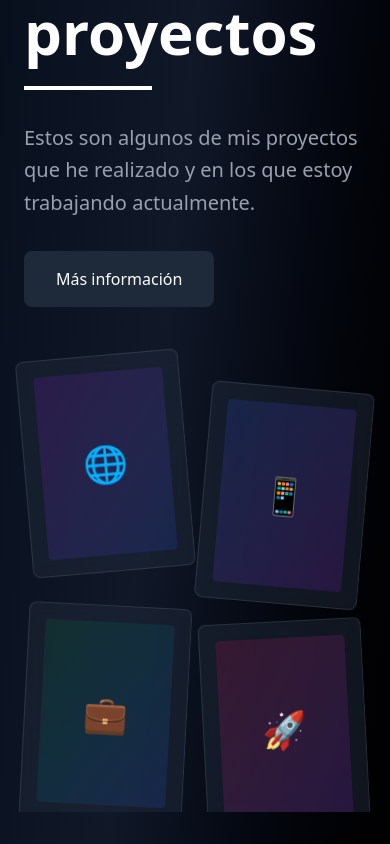
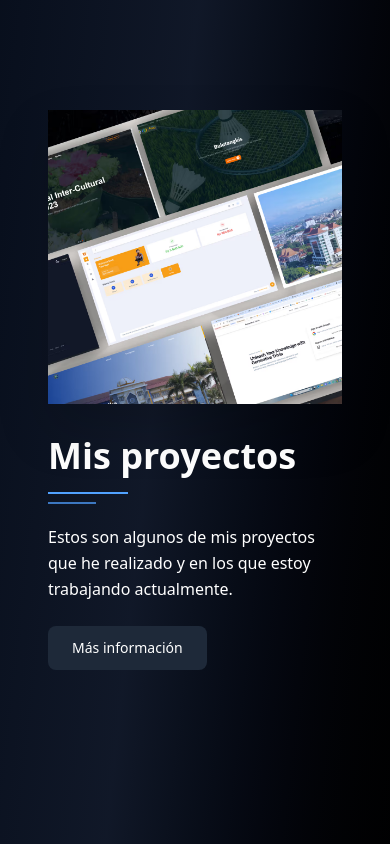
Before and after one commit to alonsonh96/portfolio, a React (Vite) app: page / in a window 390 px wide. Shown: the part 1720-2564 px from the top of the page. Built offline with nearby package versions, Linux system fonts and the light colour scheme.

Commit message:
feat(projects): improve responsive layout and visual composition

```diff
--- a/src/components/Projects.jsx
+++ b/src/components/Projects.jsx
@@ -3,20 +3,35 @@ import { motion } from 'motion/react'
 import Section from './Section'
 
 const Projects = () => {
+  return (
+    <Section id='proyectos'>
+      <div className='max-w-7xl mx-auto w-full relative z-10 px-6'>
+        <div className='flex flex-col md:grid md:grid-cols-2 gap-8 md:gap-16 items-center'>
+          {/* Imagen - Aparece primero en mobile, segunda en desktop */}
+          <motion.div
+            initial={{ opacity: 0, x: 50 }}
+            whileInView={{ opacity: 1, x: 0 }}
+            viewport={{ once: false, amount: 0.3 }}
+            transition={{ duration: 0.8, delay: 0.2, ease: [0.22, 1, 0.36, 1] }}
+            className='relative order-1 md:order-2 w-full'
+          >
+            <img
+              src='/src/assets/projects.webp'
+              alt='Projects showcase'
+              className='w-full h-auto object-contain drop-shadow-2xl'
+            />
+          </motion.div>
 
-  return (
-    <Section id="proyectos">
-
-      <div className="max-w-7xl mx-auto w-full grid md:grid-cols-2 gap-12 items-center relative z-10">
-        {/* Contenido izquierdo */}
+          {/* Texto - Aparece segundo en mobile, primero en desktop */}
           <motion.div
             initial={{ opacity: 0, x: -50 }}
             whileInView={{ opacity: 1, x: 0 }}
             viewport={{ once: false, amount: 0.3 }}
             transition={{ duration: 0.8, ease: [0.22, 1, 0.36, 1] }}
+            className='order-2 md:order-1'
           >
             <motion.h2
-            className="text-6xl md:text-7xl font-bold text-white mb-6"
+              className='text-4xl md:text-6xl lg:text-7xl font-bold text-white mb-4 md:mb-6'
               initial={{ opacity: 0, y: 30 }}
               whileInView={{ opacity: 1, y: 0 }}
               viewport={{ once: false, amount: 0.3 }}
@@ -25,21 +40,39 @@ const Projects = () => {
               Mis proyectos
             </motion.h2>
 
-          <div className="w-32 h-1 bg-white mb-8"></div>
+            <div className='space-y-2 mb-5'>
+              <motion.span
+                className='block h-0.5 w-20 md:w-30 bg-blue-400'
+                initial={{ scaleX: 0 }}
+                whileInView={{ scaleX: 1 }}
+                viewport={{ once: false }}
+                transition={{ duration: 0.6, delay: 0.2, ease: 'easeOut' }}
+                style={{ originX: 0 }}
+              />
+              <motion.span
+                className='block h-0.5 w-12 md:w-16 bg-blue-400/70'
+                initial={{ scaleX: 0 }}
+                whileInView={{ scaleX: 1 }}
+                viewport={{ once: false }}
+                transition={{ duration: 0.6, delay: 0.35, ease: 'easeOut' }}
+                style={{ originX: 0 }}
+              />
+            </div>
 
             <motion.p
-            className="text-xl text-gray-400 mb-8 leading-relaxed"
+              className='text-base md:text-lg text-white mb-6 md:mb-8 leading-relaxed max-w-md'
               initial={{ opacity: 0, y: 30 }}
               whileInView={{ opacity: 1, y: 0 }}
               viewport={{ once: false, amount: 0.3 }}
               transition={{ duration: 0.7, delay: 0.2 }}
             >
-            Estos son algunos de mis proyectos que he realizado y en los que estoy trabajando actualmente.
+              Estos son algunos de mis proyectos que he realizado y en los que
+              estoy trabajando actualmente.
             </motion.p>
 
             <motion.a
-            href="#all-projects"
-            className="inline-block px-8 py-4 bg-gray-800 text-white rounded-lg font-medium hover:bg-gray-700 transition-colors"
+              href='#all-projects'
+              className='inline-block px-6 md:px-8 py-3 md:py-4 bg-gray-800 text-white rounded-lg font-medium hover:bg-gray-700 transition-colors text-sm md:text-base'
               initial={{ opacity: 0, y: 30 }}
               whileInView={{ opacity: 1, y: 0 }}
               viewport={{ once: false, amount: 0.3 }}
@@ -50,57 +83,7 @@ const Projects = () => {
               Más información
             </motion.a>
           </motion.div>
-
-        {/* Mockups derecha */}
-        <motion.div
-          className="relative"
-          initial={{ opacity: 0, x: 50 }}
-          whileInView={{ opacity: 1, x: 0 }}
-          viewport={{ once: false, amount: 0.3 }}
-          transition={{ duration: 0.8, delay: 0.2, ease: [0.22, 1, 0.36, 1] }}
-        >
-          <div className="grid grid-cols-2 gap-4">
-            {/* Mockup 1 */}
-            <motion.div
-              className="bg-gray-800/50 backdrop-blur-sm border border-white/10 rounded-lg p-4 aspect-[3/4] transform rotate-[-5deg] hover:rotate-0 transition-transform"
-              whileHover={{ scale: 1.05, rotate: 0 }}
-            >
-              <div className="w-full h-full bg-gradient-to-br from-purple-900/30 to-blue-900/30 rounded flex items-center justify-center text-4xl">
-                🌐
         </div>
-            </motion.div>
-
-            {/* Mockup 2 */}
-            <motion.div
-              className="bg-gray-800/50 backdrop-blur-sm border border-white/10 rounded-lg p-4 aspect-[3/4] transform rotate-[5deg] hover:rotate-0 transition-transform mt-8"
-              whileHover={{ scale: 1.05, rotate: 0 }}
-            >
-              <div className="w-full h-full bg-gradient-to-br from-blue-900/30 to-purple-900/30 rounded flex items-center justify-center text-4xl">
-                📱
-              </div>
-            </motion.div>
-
-            {/* Mockup 3 */}
-            <motion.div
-              className="bg-gray-800/50 backdrop-blur-sm border border-white/10 rounded-lg p-4 aspect-[3/4] transform rotate-[3deg] hover:rotate-0 transition-transform -mt-4"
-              whileHover={{ scale: 1.05, rotate: 0 }}
-            >
-              <div className="w-full h-full bg-gradient-to-br from-green-900/30 to-blue-900/30 rounded flex items-center justify-center text-4xl">
-                💼
-              </div>
-            </motion.div>
-
-            {/* Mockup 4 */}
-            <motion.div
-              className="bg-gray-800/50 backdrop-blur-sm border border-white/10 rounded-lg p-4 aspect-[3/4] transform rotate-[-3deg] hover:rotate-0 transition-transform"
-              whileHover={{ scale: 1.05, rotate: 0 }}
-            >
-              <div className="w-full h-full bg-gradient-to-br from-pink-900/30 to-purple-900/30 rounded flex items-center justify-center text-4xl">
-                🚀
-              </div>
-            </motion.div>
-          </div>
-        </motion.div>
       </div>
     </Section>
   )
```
Also changed, not shown: src/assets/projects.webp (added). Lines whose indentation alone changed are shown as unchanged.
